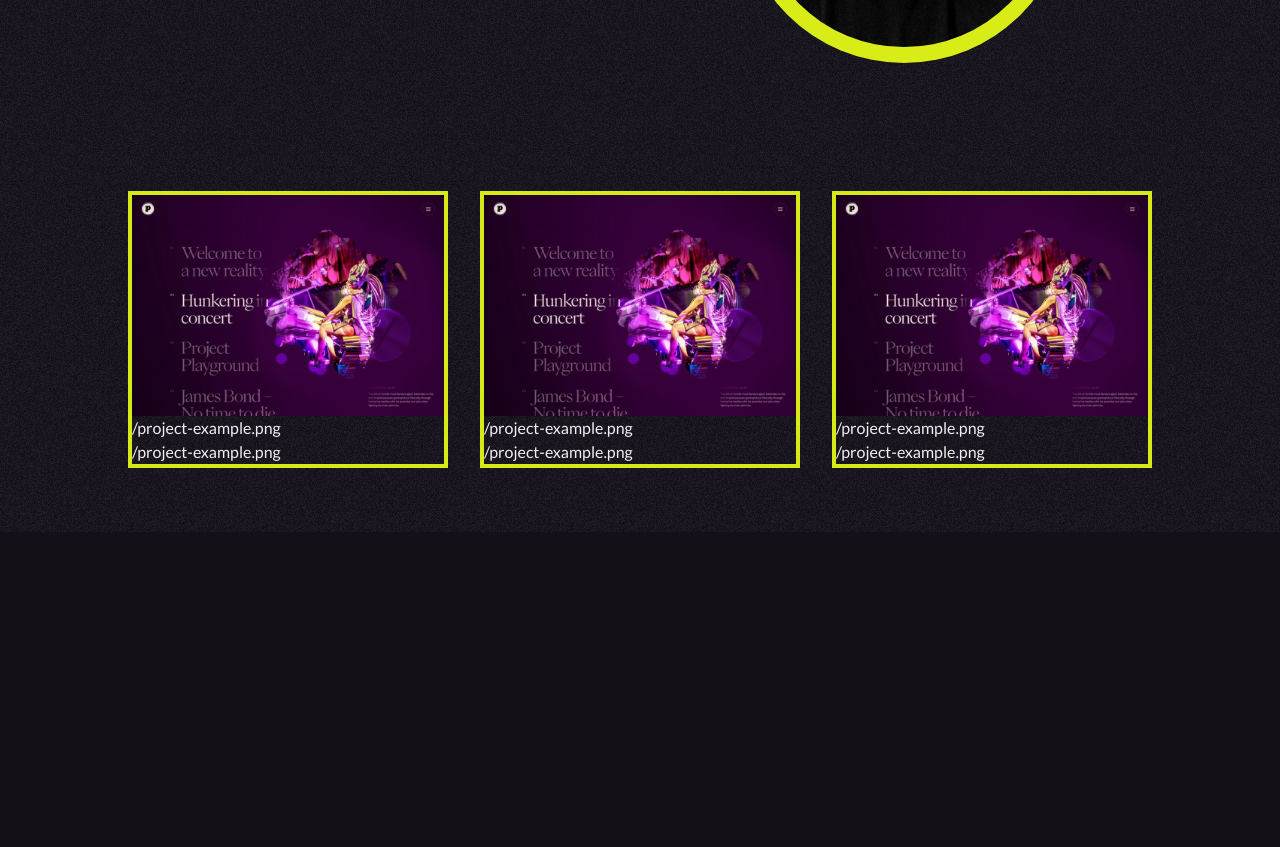
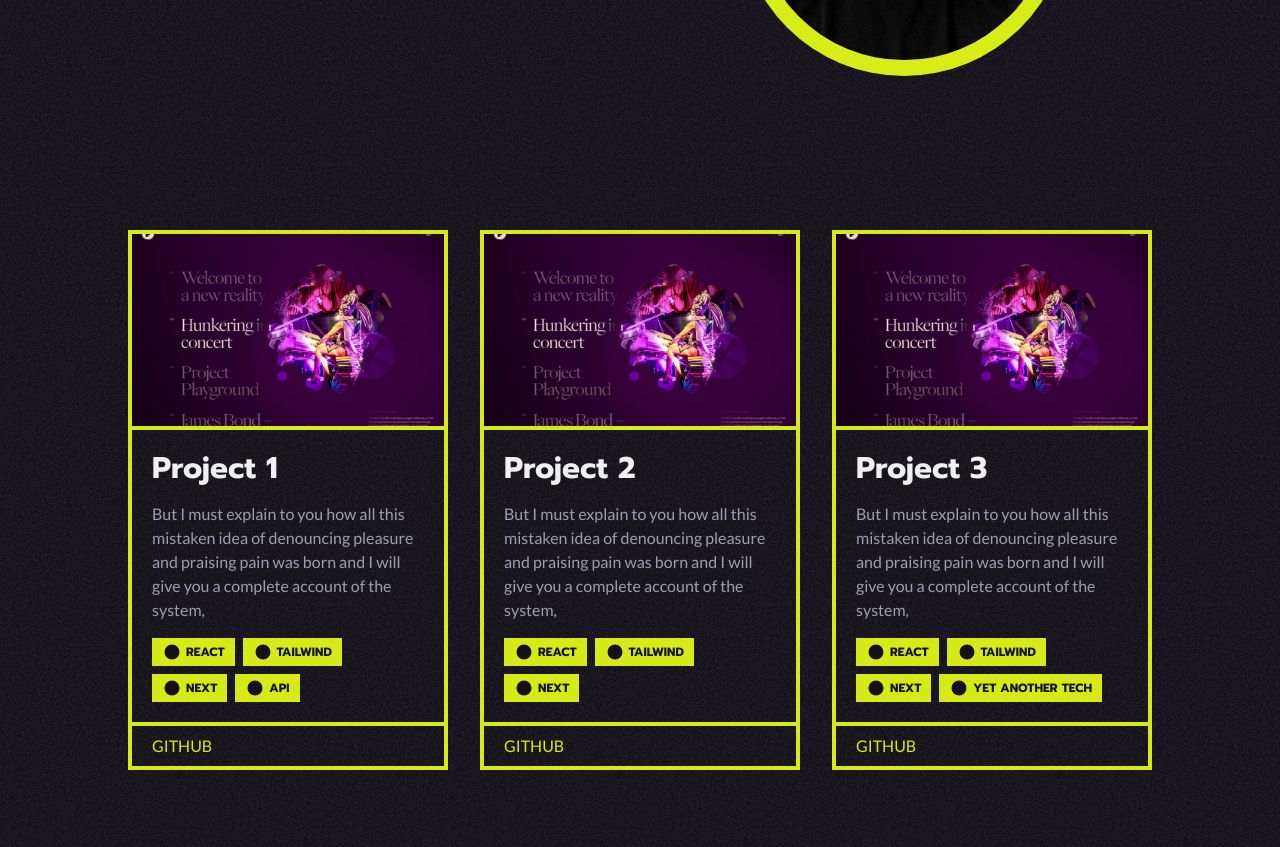
Before and after one commit to emredevsalot/emredevsalot.github.io, a React (Vite) app: page / in a window 1280 px wide. Shown: the part 420-1267 px from the top of the page. Before the commit the page ends 952 px from the top, so only its background shows below. Built offline with nearby package versions, Linux system fonts and the light colour scheme.

Commit message:
completed project card hover effect

```diff
--- /dev/null
+++ b/src/data/index.ts
@@ -0,0 +1,34 @@
+export interface ProjectType {
+  title: string;
+  description: string;
+  backgroundImageUrl: string;
+  focusImageUrl: string;
+  usedTech: string[];
+}
+
+export const projects: Array<ProjectType> = [
+  {
+    title: "Project 1",
+    description:
+      "But I must explain to you how all this mistaken idea of denouncing pleasure and praising pain was born and I will give you a complete account of the system, ",
+    backgroundImageUrl: "/project-example.png",
+    focusImageUrl: "/project-example-top.png",
+    usedTech: ["React", "Tailwind", "Next", "API"],
+  },
+  {
+    title: "Project 2",
+    description:
+      "But I must explain to you how all this mistaken idea of denouncing pleasure and praising pain was born and I will give you a complete account of the system, ",
+    backgroundImageUrl: "/project-example.png",
+    focusImageUrl: "/project-example-top.png",
+    usedTech: ["React", "Tailwind", "Next"],
+  },
+  {
+    title: "Project 3",
+    description:
+      "But I must explain to you how all this mistaken idea of denouncing pleasure and praising pain was born and I will give you a complete account of the system, ",
+    backgroundImageUrl: "/project-example.png",
+    focusImageUrl: "/project-example-top.png",
+    usedTech: ["React", "Tailwind", "Next", "Yet Another Tech"],
+  },
+];
--- a/src/index.css
+++ b/src/index.css
@@ -38,21 +38,35 @@ h1 {
 
 /* Project Card */
 
+.project-card,
+.project-card * {
+  transition: all 500ms ease-in-out;
+}
+
 .project-card-focus-image {
-  transition: all 500ms ease-in-out;
   pointer-events: none;
 }
-.project-card-bg-image {
-  transition: all 500ms ease-in-out;
+
+.project-card-link {
+  display: inline-block;
+  transform: translateX(-20%);
+  opacity: 0;
+}
+
+.project-card:hover:nth-child(odd) {
+  transform: rotate(-0.5deg) scale(103%);
+}
+.project-card:hover:nth-child(even) {
+  transform: rotate(0.5deg) scale(103%);
 }
 
 .project-card:hover .project-card-focus-image {
   transform: translateY(-50%) rotate(5deg) scale(130%);
 }
 
-.project-card:hover .project-card-bg-image {
-  filter: grayscale(100%);
-  -webkit-filter: grayscale(100%); /* Safari 6.0 - 9.0 */
+.project-card:hover .project-card-link {
+  transform: translateX(0%);
+  opacity: 1;
 }
 
 /* Misc */
--- a/src/pages/homepage/Projects.tsx
+++ b/src/pages/homepage/Projects.tsx
@@ -1,36 +1,73 @@
+import { projects } from "../../data";
+
 type Props = {};
 
 const Projects = (props: Props) => {
   return (
     <>
-      {[
-        "/project-example.png",
-        "/project-example.png",
-        "/project-example.png",
-      ].map((item, index) => (
+      {projects.map((item, index) => (
         // Project Card Component
         <div
           key={index}
-          className="project-card border-4 border-primary opacity-[99%]"
+          className="project-card cursor-pointer border-4 border-primary opacity-[99%]"
         >
           {/* Project Card Image */}
-          <div className="relative">
-            <img className="project-card-bg-image object-cover" src={item} />
+          <div className="relative border-b-4 border-primary">
+            <img
+              className="project-card-bg-image h-48 w-full object-cover"
+              src={item.backgroundImageUrl}
+            />
             {/* Project Card Image - Focus - Front */}
             <img
-              src="/project-example-top.png"
-              className="project-card-focus-image absolute inset-0 z-10 m-auto"
+              src={item.focusImageUrl}
+              className="project-card-focus-image absolute inset-0 z-10 m-auto h-48 "
             />
             {/* Project Card Image - Focus - Behind */}
             <img
-              src="/project-example-top.png"
-              className="project-card-focus-image outline-3 absolute inset-0 -z-10 m-auto"
+              src={item.focusImageUrl}
+              className="project-card-focus-image outline-3 absolute inset-0 -z-10 m-auto h-48 "
             />
           </div>
-          {/* Project Card Name */}
-          <div>{item}</div>
-          <div>{item}</div>
-          {/* Get the data */}
+
+          {/* Project Card Info */}
+          <div
+            className="
+          flex
+          flex-col
+          gap-4
+          p-5"
+          >
+            <div className="font-primary text-3xl">{item.title}</div>
+            <div className="text-gray-400">{item.description}</div>
+            <div className="flex flex-wrap gap-2">
+              {item.usedTech.map((tech) => (
+                <span
+                  className="
+                inline-flex
+                items-center
+                bg-primary
+                px-2.5
+                py-1
+                font-primary
+                text-xs
+                uppercase
+                text-secondary"
+                >
+                  {/* <span className="inline-flex items-center border px-2.5 py-1.5"> */}
+                  <svg className="mr-1 h-5 w-5 fill-current" viewBox="0 0 8 8">
+                    <circle cx="4" cy="4" r="3"></circle>
+                  </svg>
+                  {tech}
+                </span>
+              ))}
+            </div>
+          </div>
+          <div className="border-t-4 border-primary px-5 py-2  text-primary">
+            <div className="inline-flex">
+              <p className="pr-1">{"GITHUB"}</p>
+              <p className="project-card-link">{"> > > > > > > > >"}</p>
+            </div>
+          </div>
           {/* Smoother animation values */}
         </div>
       ))}
--- a/src/pages/homepage/index.tsx
+++ b/src/pages/homepage/index.tsx
@@ -7,10 +7,14 @@ type Props = {};
 const Homepage = (props: Props) => {
   return (
     <>
-      <section className={`${styles.sectionClass}`}>
+      <section
+        className={`flex flex-col items-center gap-8 py-[clamp(3rem,6vw,5rem)] md:flex-row`}
+      >
         <Hero />
       </section>
-      <section className={`${styles.sectionClass}`}>
+      <section
+        className={`flex flex-col items-start gap-8 py-[clamp(3rem,6vw,5rem)] md:flex-row`}
+      >
         <Projects />
       </section>
     </>
```
